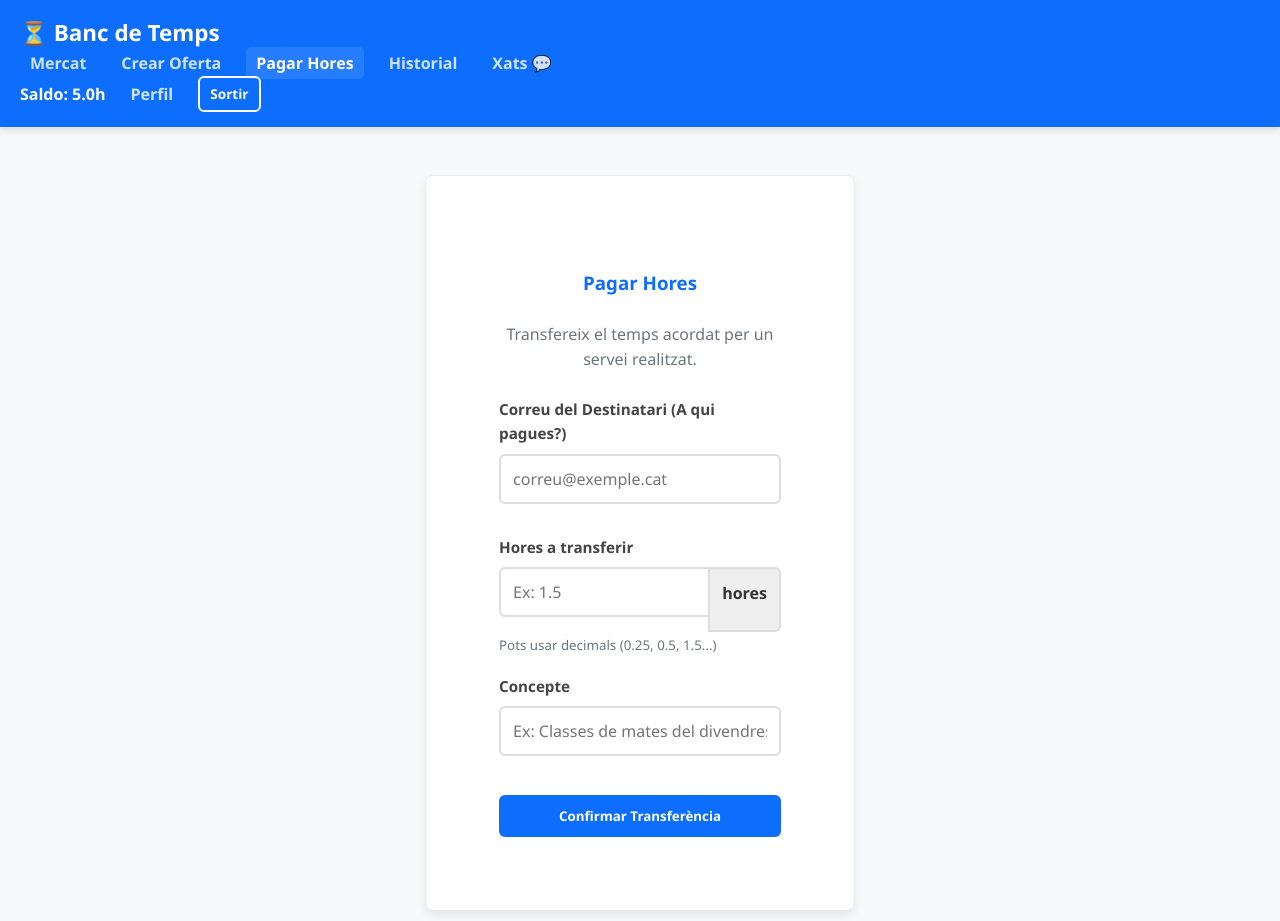
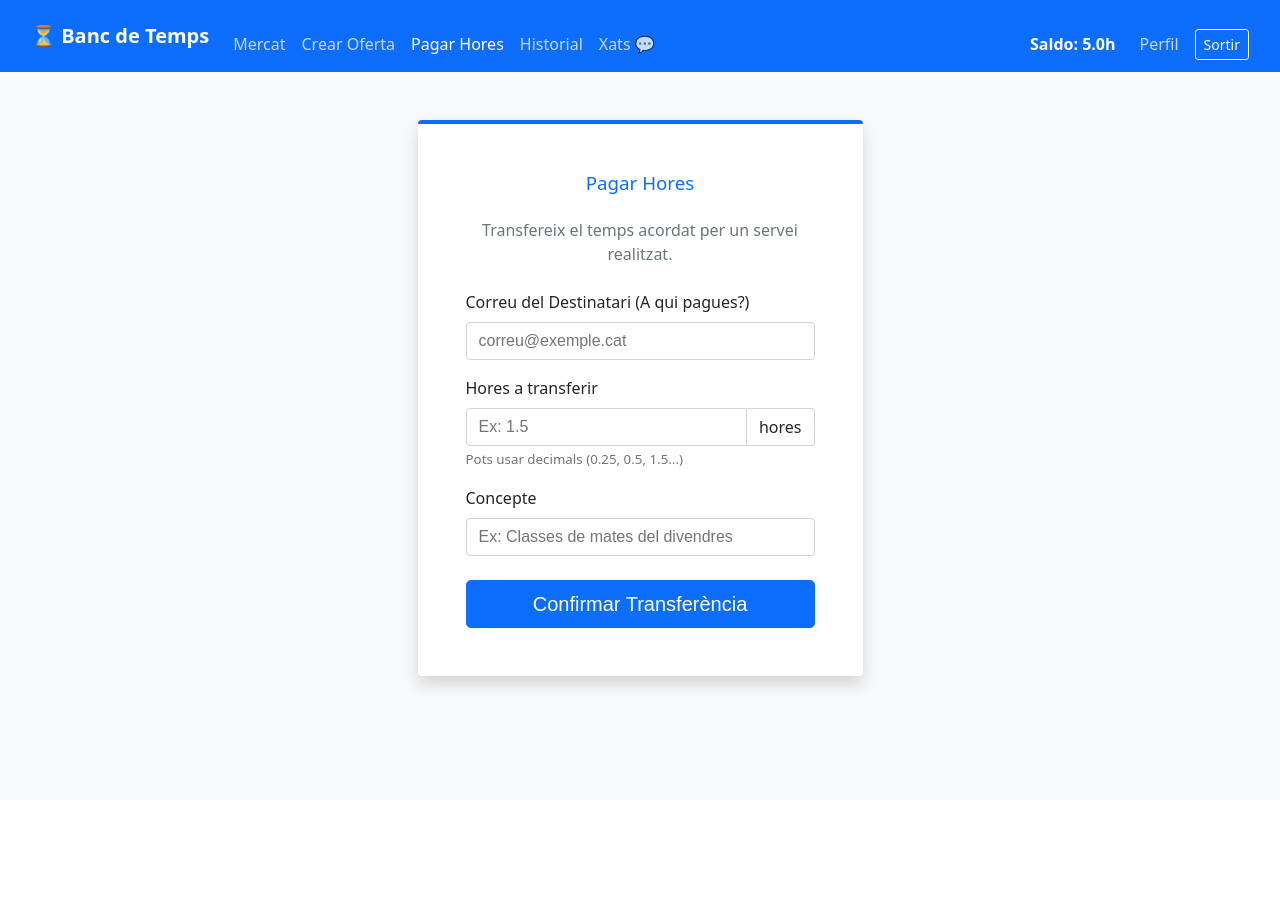
Before and after one commit to arnaufito/banc_de_temps, a Flask app: page /transferencia in a window 1280 px wide. After the commit the page ends 692 px from the top, so only its background shows below. Run offline with Flask 3, Linux system fonts and the light colour scheme; the visitor is signed in with stand-in values (Sample User, id 1); data that the repository does not hold is empty.

Commit message:
nou codi de style de css que teocicament no nomes em recopera el color de la web, si no que tmb la estructura

```diff
--- a/static/style.css
+++ b/static/style.css
@@ -1,84 +1,162 @@
 /* =========================================
-   1. RESET I FONAMENTS
+   1. RESET I TIPOGRAFIA (Estil Bootstrap)
 ========================================= */
-* { box-sizing: border-box; font-family: 'Segoe UI', Tahoma, Geneva, Verdana, sans-serif; }
-body { background-color: #f8f9fa; margin: 0; color: #333; line-height: 1.6; }
-a { text-decoration: none; }
+* { box-sizing: border-box; }
+body {
+    font-family: system-ui, -apple-system, "Segoe UI", Roboto, "Helvetica Neue", Arial, sans-serif;
+    background-color: #f8f9fa;
+    color: #212529;
+    margin: 0;
+    line-height: 1.5;
+}
+a { text-decoration: none; color: #0d6efd; }
+a:hover { color: #0a58ca; }
+h1, h2, h3, h4, h5 { margin-top: 0; margin-bottom: 0.5rem; font-weight: 500; line-height: 1.2; }
 
 /* =========================================
-   2. NAVEGACIÓ PRINCIPAL (NAVBAR)
+   2. BARRA DE NAVEGACIÓ
 ========================================= */
-.navbar { background-color: #0d6efd; padding: 15px 20px; display: flex; justify-content: space-between; align-items: center; box-shadow: 0 4px 6px rgba(0,0,0,0.1); }
-.navbar-brand { color: white; font-size: 1.4rem; font-weight: bold; }
-.navbar-nav { display: flex; list-style: none; margin: 0; padding: 0; gap: 15px; align-items: center; }
-.nav-link { color: rgba(255,255,255,0.8); font-weight: 600; padding: 5px 10px; border-radius: 5px;}
-.nav-link:hover, .nav-link.active { color: white; background-color: rgba(255,255,255,0.1); }
+.navbar { background-color: #0d6efd; padding: 0.5rem 1rem; display: flex; align-items: center; }
+.navbar-brand { color: #fff; font-size: 1.25rem; margin-right: 1rem; }
+.navbar-brand:hover { color: #fff; }
+.navbar-nav { display: flex; flex-direction: row; padding-left: 0; margin-bottom: 0; list-style: none; align-items: center; }
+.nav-link { display: block; padding: 0.5rem; color: rgba(255, 255, 255, 0.75); transition: color 0.15s; }
+.nav-link:hover, .nav-link.active { color: #fff; }
+.navbar-text { color: rgba(255, 255, 255, 0.75); }
 
 /* =========================================
-   3. ESTRUCTURA I GRAELLA (LAYOUT)
+   3. SISTEMA DE GRAELLA (GRID)
 ========================================= */
-.container { max-width: 1100px; margin: 0 auto; padding: 0 20px; }
-.row { display: flex; flex-wrap: wrap; margin: -10px; }
-.col-md-4 { width: 33.33%; padding: 10px; }
-.col-md-5 { width: 41.66%; padding: 10px; }
-.col-md-6 { width: 50%; padding: 10px; }
-.col-md-8 { width: 66.66%; padding: 10px; }
+.container { width: 100%; padding-right: 15px; padding-left: 15px; margin-right: auto; margin-left: auto; max-width: 1140px; }
+.container-fluid { width: 100%; padding-right: 15px; padding-left: 15px; display: flex; align-items: center; }
+.row { display: flex; flex-wrap: wrap; margin-right: -15px; margin-left: -15px; }
+.row > * { padding-right: 15px; padding-left: 15px; width: 100%; max-width: 100%; }
+
+@media (min-width: 768px) {
+    .col-md-4 { flex: 0 0 auto; width: 33.33333333%; }
+    .col-md-5 { flex: 0 0 auto; width: 41.66666667%; }
+    .col-md-6 { flex: 0 0 auto; width: 50%; }
+    .col-md-8 { flex: 0 0 auto; width: 66.66666667%; }
+}
+.col-12 { flex: 0 0 auto; width: 100%; }
 
 /* =========================================
-   4. EINES D'ALINEACIÓ I ESPAIAT
+   4. CAIXES (CARDS) I ALERTES
 ========================================= */
-.mt-3 { margin-top: 1rem; } .mt-4 { margin-top: 1.5rem; } .mt-5 { margin-top: 3rem; }
-.mb-3 { margin-bottom: 1rem; } .mb-4 { margin-bottom: 1.5rem; }
-.p-0 { padding: 0; } .p-3 { padding: 1rem; } .p-4 { padding: 1.5rem; } .p-5 { padding: 3rem; }
-.d-flex { display: flex; } .flex-column { flex-direction: column; }
-.justify-content-center { justify-content: center; }
-.justify-content-between { justify-content: space-between; }
-.align-items-center { align-items: center; }
-.text-center { text-align: center; }
-.shadow-sm { box-shadow: 0 2px 4px rgba(0,0,0,0.05); }
+.card { position: relative; display: flex; flex-direction: column; min-width: 0; word-wrap: break-word; background-color: #fff; background-clip: border-box; border: 1px solid rgba(0,0,0,.125); border-radius: 0.25rem; }
+.card-body { flex: 1 1 auto; padding: 1rem 1.5rem; }
+.card-footer { padding: 0.5rem 1rem; background-color: rgba(0,0,0,.03); border-top: 1px solid rgba(0,0,0,.125); }
+.card-title { margin-bottom: 0.5rem; }
+.card-text { margin-top: 0; margin-bottom: 1rem; }
+.alert { position: relative; padding: 1rem; margin-bottom: 1rem; border: 1px solid transparent; border-radius: 0.25rem; }
+.alert-info { color: #055160; background-color: #cff4fc; border-color: #b6effb; }
 
 /* =========================================
-   5. COMPONENTS: TARGETES (CARDS)
+   5. FORMULARIS
 ========================================= */
-.card { background: white; border-radius: 8px; padding: 25px; box-shadow: 0 4px 10px rgba(0,0,0,0.08); display: flex; flex-direction: column; height: 100%; border: 1px solid #eaeaea; }
-.card-body { flex: 1 1 auto; }
-.card-title { margin-top: 0; color: #2c3e50; font-size: 1.3rem; margin-bottom: 15px;}
-.card-text { color: #555; }
+.form-label { margin-bottom: 0.5rem; display: inline-block; }
+.form-control, .form-select { display: block; width: 100%; padding: 0.375rem 0.75rem; font-size: 1rem; font-weight: 400; line-height: 1.5; color: #212529; background-color: #fff; background-clip: padding-box; border: 1px solid #ced4da; border-radius: 0.25rem; transition: border-color .15s ease-in-out, box-shadow .15s ease-in-out; }
+.form-control:focus, .form-select:focus { color: #212529; background-color: #fff; border-color: #86b7fe; outline: 0; box-shadow: 0 0 0 0.25rem rgba(13,110,253,.25); }
+.form-control-lg { min-height: calc(1.5em + 1rem + 2px); padding: 0.5rem 1rem; font-size: 1.25rem; border-radius: 0.3rem; }
+.input-group { position: relative; display: flex; flex-wrap: wrap; align-items: stretch; width: 100%; }
+.input-group > .form-control { position: relative; flex: 1 1 auto; width: 1%; min-width: 0; border-top-right-radius: 0; border-bottom-right-radius: 0; }
+.input-group-text { display: flex; align-items: center; padding: 0.375rem 0.75rem; font-size: 1rem; font-weight: 400; line-height: 1.5; color: #212529; text-align: center; white-space: nowrap; background-color: #e9ecef; border: 1px solid #ced4da; border-radius: 0.25rem; border-top-left-radius: 0; border-bottom-left-radius: 0; border-left: 0; }
 
 /* =========================================
-   6. FORMULARIS
+   6. BOTONS
 ========================================= */
-.form-label { font-weight: bold; color: #444; display: block; margin-bottom: 8px; font-size: 0.95rem;}
-.form-control, .form-select { width: 100%; padding: 12px; border: 2px solid #ddd; border-radius: 6px; font-size: 1rem; margin-bottom: 15px; transition: border-color 0.2s;}
-.form-control:focus, .form-select:focus { outline: none; border-color: #0d6efd; }
-.input-group { display: flex; }
-.input-group .form-control { border-radius: 6px 0 0 6px; border-right: none;}
-.input-group-text { padding: 12px; background: #eee; border: 2px solid #ddd; border-radius: 0 6px 6px 0; font-weight: bold;}
+.btn { display: inline-block; font-weight: 400; line-height: 1.5; text-align: center; text-decoration: none; vertical-align: middle; cursor: pointer; user-select: none; border: 1px solid transparent; padding: 0.375rem 0.75rem; font-size: 1rem; border-radius: 0.25rem; transition: color .15s, background-color .15s, border-color .15s, box-shadow .15s; }
+.btn-primary { color: #fff; background-color: #0d6efd; border-color: #0d6efd; }
+.btn-primary:hover { color: #fff; background-color: #0b5ed7; border-color: #0a58ca; }
+.btn-success { color: #fff; background-color: #198754; border-color: #198754; }
+.btn-success:hover { color: #fff; background-color: #157347; border-color: #146c43; }
+.btn-danger { color: #fff; background-color: #dc3545; border-color: #dc3545; }
+.btn-danger:hover { color: #fff; background-color: #bb2d3b; border-color: #b02a37; }
+.btn-outline-primary { color: #0d6efd; border-color: #0d6efd; }
+.btn-outline-primary:hover { color: #fff; background-color: #0d6efd; }
+.btn-outline-danger { color: #dc3545; border-color: #dc3545; }
+.btn-outline-danger:hover { color: #fff; background-color: #dc3545; }
+.btn-outline-light { color: #f8f9fa; border-color: #f8f9fa; }
+.btn-outline-light:hover { color: #000; background-color: #f8f9fa; }
+.btn-lg { padding: 0.5rem 1rem; font-size: 1.25rem; border-radius: 0.3rem; }
+.btn-sm { padding: 0.25rem 0.5rem; font-size: 0.875rem; border-radius: 0.2rem; }
 
 /* =========================================
-   7. BOTONS
+   7. UTILITATS DE FLEXBOX I ALINEACIÓ
 ========================================= */
-.btn { display: inline-block; padding: 12px 20px; border-radius: 6px; border: none; cursor: pointer; font-weight: bold; text-align: center; transition: all 0.2s; }
-.btn-primary { background: #0d6efd; color: white; }
-.btn-primary:hover { background: #0b5ed7; transform: translateY(-1px); }
-.btn-success { background: #198754; color: white; }
-.btn-success:hover { background: #157347; }
-.btn-danger { background: #dc3545; color: white; }
-.btn-outline-primary { border: 2px solid #0d6efd; color: #0d6efd; background: transparent; }
-.btn-outline-primary:hover { background: #0d6efd; color: white; }
-.btn-outline-danger { border: 2px solid #dc3545; color: #dc3545; background: transparent; }
-.btn-outline-danger:hover { background: #dc3545; color: white; }
-.btn-outline-light { border: 2px solid white; color: white; background: transparent; }
-.btn-outline-light:hover { background: white; color: #0d6efd; }
-.btn-sm { padding: 5px 10px; font-size: 0.85rem; }
-.w-100 { width: 100%; }
+.d-flex { display: flex !important; }
+.flex-column { flex-direction: column !important; }
+.d-inline-block { display: inline-block !important; }
+.flex-grow-1 { flex-grow: 1 !important; }
+.justify-content-center { justify-content: center !important; }
+.justify-content-between { justify-content: space-between !important; }
+.align-items-center { align-items: center !important; }
+.me-auto { margin-right: auto !important; }
+.text-center { text-align: center !important; }
+.text-start { text-align: left !important; }
+.text-decoration-none { text-decoration: none !important; }
+.text-truncate { overflow: hidden; text-overflow: ellipsis; white-space: nowrap; }
+.w-100 { width: 100% !important; }
+.h-100 { height: 100% !important; }
 
 /* =========================================
-   8. COLORS I TIPOGRAFIA EXTRA
+   8. ESPAIATS (MARGINS I PADDINGS)
 ========================================= */
-.text-primary { color: #0d6efd; } .text-success { color: #198754; }
-.text-muted { color: #6c757d; } .text-white { color: white; }
-.text-dark { color: #212529; }
-.fw-bold { font-weight: bold; }
-.badge { padding: 5px 10px; border-radius: 20px; font-size: 0.8rem; font-weight: bold; }
-.bg-info { background: #0dcaf0; color: #000; }
+.m-0 { margin: 0 !important; }
+.mb-0 { margin-bottom: 0 !important; }
+.mb-1 { margin-bottom: 0.25rem !important; }
+.mb-3 { margin-bottom: 1rem !important; }
+.mb-4 { margin-bottom: 1.5rem !important; }
+.mt-2 { margin-top: 0.5rem !important; }
+.mt-3 { margin-top: 1rem !important; }
+.mt-4 { margin-top: 1.5rem !important; }
+.mt-5 { margin-top: 3rem !important; }
+.mt-auto { margin-top: auto !important; }
+.my-4 { margin-top: 1.5rem !important; margin-bottom: 1.5rem !important; }
+.me-2 { margin-right: 0.5rem !important; }
+.me-3 { margin-right: 1rem !important; }
+.ms-2 { margin-left: 0.5rem !important; }
+.p-0 { padding: 0 !important; }
+.p-3 { padding: 1rem !important; }
+.p-4 { padding: 1.5rem !important; }
+.p-5 { padding: 3rem !important; }
+.py-2 { padding-top: 0.5rem !important; padding-bottom: 0.5rem !important; }
+.py-4 { padding-top: 1.5rem !important; padding-bottom: 1.5rem !important; }
+.py-5 { padding-top: 3rem !important; padding-bottom: 3rem !important; }
+.px-3 { padding-left: 1rem !important; padding-right: 1rem !important; }
+.pb-2 { padding-bottom: 0.5rem !important; }
+
+/* =========================================
+   9. COLORS, BORDES I TEXT EXTRA
+========================================= */
+.bg-light { background-color: #f8f9fa !important; }
+.bg-white { background-color: #fff !important; }
+.bg-primary { background-color: #0d6efd !important; }
+.bg-secondary { background-color: #6c757d !important; }
+.bg-dark { background-color: #212529 !important; }
+.bg-info { background-color: #0dcaf0 !important; }
+
+.text-primary { color: #0d6efd !important; }
+.text-success { color: #198754 !important; }
+.text-danger { color: #dc3545 !important; }
+.text-muted { color: #6c757d !important; }
+.text-secondary { color: #6c757d !important; }
+.text-white { color: #fff !important; }
+.text-dark { color: #212529 !important; }
+
+.fw-bold { font-weight: 700 !important; }
+.fs-5 { font-size: 1.25rem !important; }
+.small { font-size: 0.875em; }
+.lead { font-size: 1.25rem; font-weight: 300; }
+.badge { display: inline-block; padding: 0.35em 0.65em; font-size: 0.75em; font-weight: 700; line-height: 1; color: #fff; text-align: center; white-space: nowrap; vertical-align: baseline; border-radius: 0.25rem; }
+
+.border-0 { border: 0 !important; }
+.border-top { border-top: 1px solid #dee2e6 !important; }
+.border-bottom { border-bottom: 1px solid #dee2e6 !important; }
+.border-primary { border-color: #0d6efd !important; }
+.border-4 { border-width: 4px !important; }
+.rounded { border-radius: 0.25rem !important; }
+.rounded-circle { border-radius: 50% !important; }
+.shadow { box-shadow: 0 0.5rem 1rem rgba(0, 0, 0, 0.15) !important; }
+.shadow-sm { box-shadow: 0 0.125rem 0.25rem rgba(0, 0, 0, 0.075) !important; }
+.overflow-hidden { overflow: hidden !important; }
```
